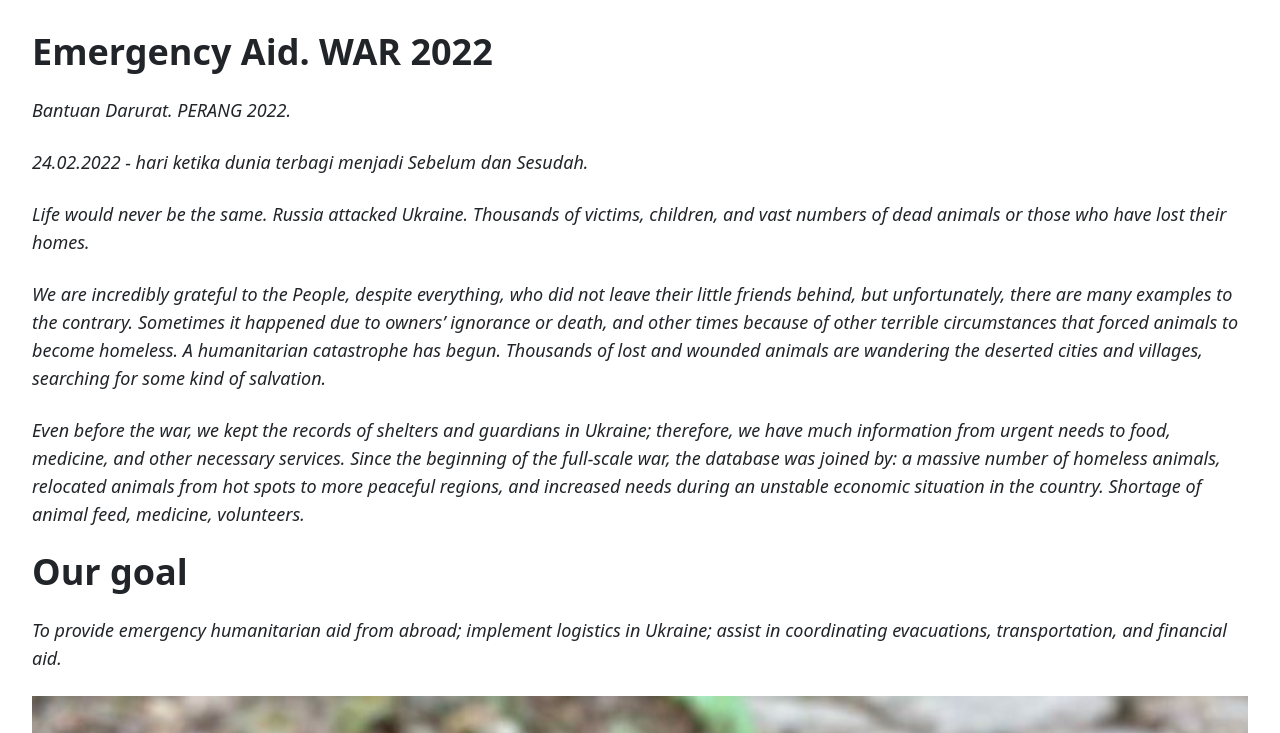
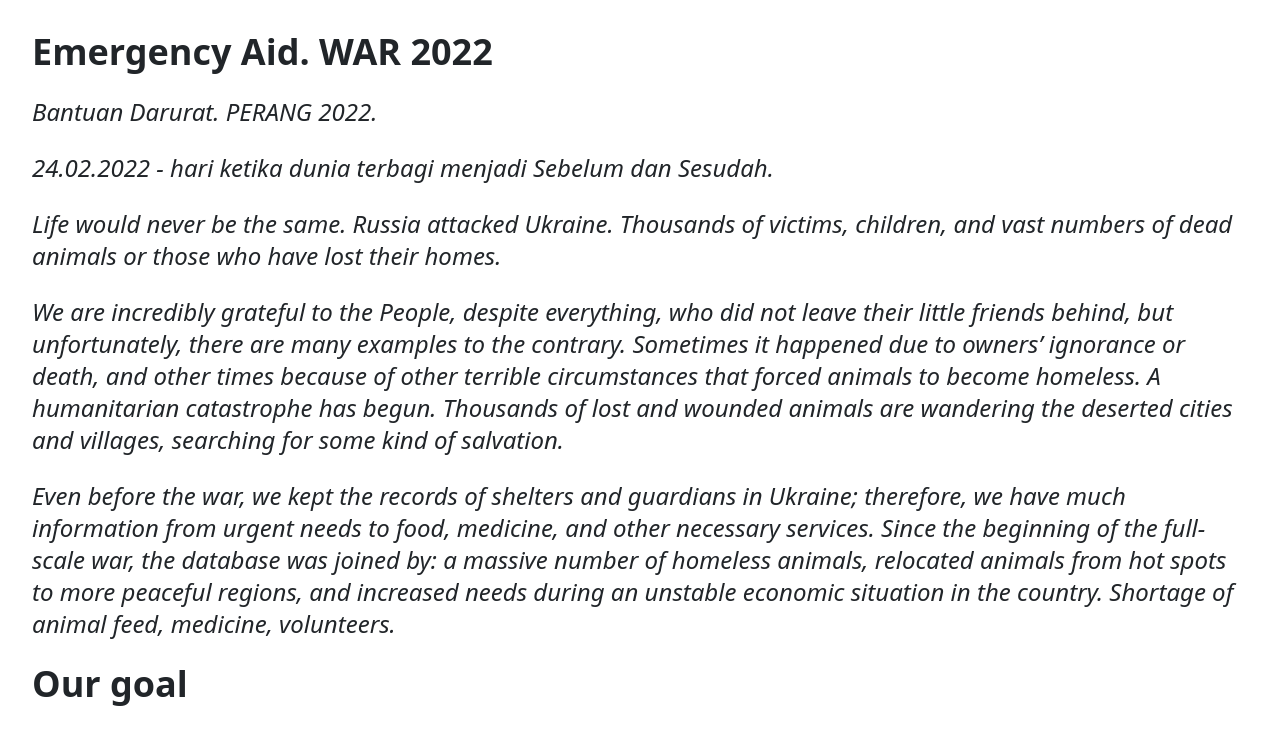
Before and after one commit to Fijriant/website-adoption, a Next.js app: page /emergency in a window 1280 px wide. Shown: the top 733 px of the page. Built offline with nearby package versions, Linux system fonts and the light colour scheme.

Commit message:
Update page.tsx

```diff
--- a/src/app/emergency/page.tsx
+++ b/src/app/emergency/page.tsx
@@ -3,49 +3,113 @@
 import React from 'react';
 import Link from 'next/link';
 import 'bootstrap/dist/css/bootstrap.min.css';
-import 'bootstrap/dist/js/bootstrap.bundle.min.js'; // Pastikan Bootstrap JS diimpor
-import Image from 'next/image'; // Import komponen Image dari Next.js
-import g1 from '../../public/g1.jpeg'; // Impor gambar dengan benar
+import 'bootstrap/dist/js/bootstrap.bundle.min.js';
+import Image from 'next/image';
+import g1 from '../../public/g1.jpeg';
 import g2 from '../../public/g2.jpeg';
 import g3 from '../../public/g3.jpeg';
 import Footer from '../components/footer'; // Pastikan path ini benar
 
 const EmergencyPage = () => {
   return (
-    <div className='about-container p-8'>
-      <h1 className='text-4xl font-bold mb-4'>Emergency Aid. WAR 2022</h1>
-      <p className='text-lg mb-4 text-2xl italic'>Bantuan Darurat. PERANG 2022.</p>
-      <p className='text-lg mb-4 text-2xl italic'>24.02.2022 - hari ketika dunia terbagi menjadi Sebelum dan Sesudah.</p>
-      <p className='text-lg mb-4 text-2xl italic'>Life would never be the same. Russia attacked Ukraine. Thousands of victims, children, and vast numbers of dead animals or those who have lost their homes.</p>
-      <p className='text-lg mb-4 text-2xl italic'>We are incredibly grateful to the People, despite everything, who did not leave their little friends behind, but unfortunately, there are many examples to the contrary. Sometimes it happened due to owners’ ignorance or death, and other times because of other terrible circumstances that forced animals to become homeless. A humanitarian catastrophe has begun. Thousands of lost and wounded animals are wandering the deserted cities and villages, searching for some kind of salvation.</p>
-      <p className='text-lg mb-4 text-2xl italic'>Even before the war, we kept the records of shelters and guardians in Ukraine; therefore, we have much information from urgent needs to food, medicine, and other necessary services. Since the beginning of the full-scale war, the database was joined by: a massive number of homeless animals, relocated animals from hot spots to more peaceful regions, and increased needs during an unstable economic situation in the country. Shortage of animal feed, medicine, volunteers.</p>
-      <h1 className='text-4xl font-bold mb-4'>Our goal</h1>
-      <p className='text-lg mb-4 text-2xl italic'>To provide emergency humanitarian aid from abroad; implement logistics in Ukraine; assist in coordinating evacuations, transportation, and financial aid.</p>
+    <div className="about-container p-8">
+      <h1 className="text-4xl font-bold mb-4">Emergency Aid. WAR 2022</h1>
+      <p className="text-2xl italic mb-4">Bantuan Darurat. PERANG 2022.</p>
+      <p className="text-2xl italic mb-4">
+        24.02.2022 - hari ketika dunia terbagi menjadi Sebelum dan Sesudah.
+      </p>
+      <p className="text-2xl italic mb-4">
+        Life would never be the same. Russia attacked Ukraine. Thousands of
+        victims, children, and vast numbers of dead animals or those who have
+        lost their homes.
+      </p>
+      <p className="text-2xl italic mb-4">
+        We are incredibly grateful to the People, despite everything, who did
+        not leave their little friends behind, but unfortunately, there are
+        many examples to the contrary. Sometimes it happened due to owners’
+        ignorance or death, and other times because of other terrible
+        circumstances that forced animals to become homeless. A humanitarian
+        catastrophe has begun. Thousands of lost and wounded animals are
+        wandering the deserted cities and villages, searching for some kind of
+        salvation.
+      </p>
+      <p className="text-2xl italic mb-4">
+        Even before the war, we kept the records of shelters and guardians in
+        Ukraine; therefore, we have much information from urgent needs to food,
+        medicine, and other necessary services. Since the beginning of the
+        full-scale war, the database was joined by: a massive number of
+        homeless animals, relocated animals from hot spots to more peaceful
+        regions, and increased needs during an unstable economic situation in
+        the country. Shortage of animal feed, medicine, volunteers.
+      </p>
+      <h1 className="text-4xl font-bold mb-4">Our goal</h1>
+      <p className="text-2xl italic mb-4">
+        To provide emergency humanitarian aid from abroad; implement logistics
+        in Ukraine; assist in coordinating evacuations, transportation, and
+        financial aid.
+      </p>
 
       {/* Carousel */}
-      <div id="carouselExampleCaptions" className="carousel slide mb-6" data-bs-ride="carousel">
+      <div
+        id="carouselExampleCaptions"
+        className="carousel slide mb-6"
+        data-bs-ride="carousel"
+      >
         <div className="carousel-indicators">
-          <button type="button" data-bs-target="#carouselExampleCaptions" data-bs-slide-to="0" className="active" aria-current="true" aria-label="Slide 1"></button>
-          <button type="button" data-bs-target="#carouselExampleCaptions" data-bs-slide-to="1" aria-label="Slide 2"></button>
-          <button type="button" data-bs-target="#carouselExampleCaptions" data-bs-slide-to="2" aria-label="Slide 3"></button>
+          <button
+            type="button"
+            data-bs-target="#carouselExampleCaptions"
+            data-bs-slide-to="0"
+            className="active"
+            aria-current="true"
+            aria-label="Slide 1"
+          ></button>
+          <button
+            type="button"
+            data-bs-target="#carouselExampleCaptions"
+            data-bs-slide-to="1"
+            aria-label="Slide 2"
+          ></button>
+          <button
+            type="button"
+            data-bs-target="#carouselExampleCaptions"
+            data-bs-slide-to="2"
+            aria-label="Slide 3"
+          ></button>
         </div>
         <div className="carousel-inner">
           <div className="carousel-item active">
-            <Image src={g1} className="d-block w-100" alt="First slide" layout="responsive" />
+            <Image src={g1} className="d-block w-100" alt="First slide" />
           </div>
           <div className="carousel-item">
-            <Image src={g2} className="d-block w-100" alt="Second slide" layout="responsive" />
+            <Image src={g2} className="d-block w-100" alt="Second slide" />
           </div>
           <div className="carousel-item">
-            <Image src={g3} className="d-block w-100" alt="Third slide" layout="responsive" />
+            <Image src={g3} className="d-block w-100" alt="Third slide" />
           </div>
         </div>
-        <button className="carousel-control-prev" type="button" data-bs-target="#carouselExampleCaptions" data-bs-slide="prev">
-          <span className="carousel-control-prev-icon" aria-hidden="true"></span>
+        <button
+          className="carousel-control-prev"
+          type="button"
+          data-bs-target="#carouselExampleCaptions"
+          data-bs-slide="prev"
+        >
+          <span
+            className="carousel-control-prev-icon"
+            aria-hidden="true"
+          ></span>
           <span className="visually-hidden">Previous</span>
         </button>
-        <button className="carousel-control-next" type="button" data-bs-target="#carouselExampleCaptions" data-bs-slide="next">
-          <span className="carousel-control-next-icon" aria-hidden="true"></span>
+        <button
+          className="carousel-control-next"
+          type="button"
+          data-bs-target="#carouselExampleCaptions"
+          data-bs-slide="next"
+        >
+          <span
+            className="carousel-control-next-icon"
+            aria-hidden="true"
+          ></span>
           <span className="visually-hidden">Next</span>
         </button>
       </div>
@@ -53,9 +117,7 @@
       {/* Tombol Back to Homepage */}
       <div className="mt-6">
         <Link href="/" passHref>
-          <button className="px-4 py-2 text-black bg-white rounded">
-            Back to Homepage
-          </button>
+          <a className="px-4 py-2 text-black bg-white rounded">Back to Homepage</a>
         </Link>
       </div>
 
```
